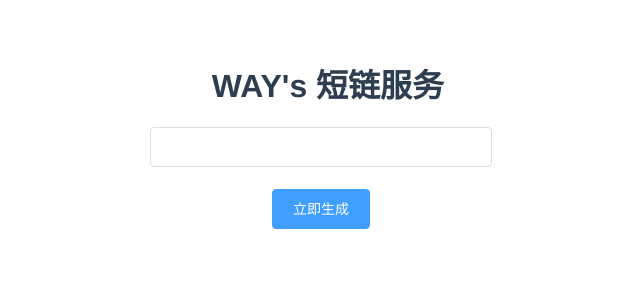
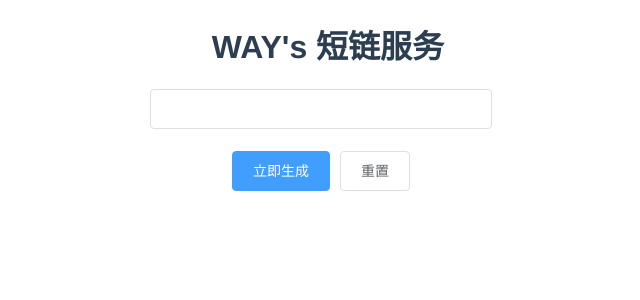
Before and after one commit to iceloX/short-url-web, a Vue app: page / in a window 1280 px wide. Shown: the top 300 px of the page, without its empty margins (312-952 px from the left). Built offline with nearby package versions, Linux system fonts and the light colour scheme.

Commit message:
'完成相关代码业务逻辑'

```diff
--- a/package.json
+++ b/package.json
@@ -12,11 +12,13 @@
     "core-js": "^3.6.5",
     "element-ui": "^2.15.6",
     "vue": "^2.6.11",
-    "vue-axios": "^3.3.7"
+    "vue-axios": "^3.3.7",
+    "vue-router": "^3.5.2"
   },
   "devDependencies": {
     "@vue/cli-plugin-babel": "~4.5.0",
     "@vue/cli-plugin-eslint": "~4.5.0",
+    "@vue/cli-plugin-router": "^4.5.14",
     "@vue/cli-service": "~4.5.0",
     "babel-eslint": "^10.1.0",
     "babel-plugin-component": "^1.1.1",
--- a/src/App.vue
+++ b/src/App.vue
@@ -1,20 +1,9 @@
 <template>
   <div id="app">
-    <Main/>
+    <Main></Main>
+    <router-view/>
   </div>
 </template>
-
-<script>
-import Main from './components/Main.vue'
-
-
-export default {
-  name: 'App',
-  components: {
-    Main
-  }
-}
-</script>
 
 <style>
 #app {
@@ -23,6 +12,18 @@ export default {
   -moz-osx-font-smoothing: grayscale;
   text-align: center;
   color: #2c3e50;
-  margin-top: 60px;
+}
+
+#nav {
+  padding: 30px;
+}
+
+#nav a {
+  font-weight: bold;
+  color: #2c3e50;
+}
+
+#nav a.router-link-exact-active {
+  color: #42b983;
 }
 </style>
--- a/src/components/Main.vue
+++ b/src/components/Main.vue
@@ -3,7 +3,7 @@
     <h1>WAY's 短链服务</h1>
     <el-form
       :model="urlForm"
-      :rules="rule"
+      :rules="rules"
       ref="urlForm"
       label-width="100px"
       class="url-input"
@@ -11,16 +11,22 @@
       <el-form-item prop="url">
         <el-input v-model="urlForm.url"></el-input>
       </el-form-item>
-      <el-form-item prop="url">
-        <el-button type="primary" @click.prevent="submit()">立即生成</el-button>
+
+      <el-form-item>
+        <el-button type="primary" @click.prevent="submitForm()"
+          >立即生成</el-button
+        >
+        <el-button @click="resetForm('urlForm')">重置</el-button>
       </el-form-item>
     </el-form>
   </div>
 </template>
 
 <script>
+// import axios from "axios";
+import mainconst from "../constants/main.constants";
 import axios from "axios";
-import mainconst from "../constants/main.constants";
+
 export default {
   name: "Main",
   data() {
@@ -28,39 +34,78 @@ export default {
     let urlReg = mainconst.URL_REGX;
     var validateUrl = (rule, value, callback) => {
       if (!urlReg.test(value)) {
-        callback(new Error("请输入正确的网址"));
+        callback(new Error("请输入正确的网址!"));
       }
+      callback();
     };
     return {
       urlForm: {
         url: "",
       },
-      rule: {
+      rules: {
         url: [
-          { required: true, message: "请输入正确的网址", trigger: "blur" },
+          { required: true, message: "请输入正确的网址!", trigger: "blur" },
           { validator: validateUrl, trigger: "blur" },
         ],
       },
     };
   },
   methods: {
-    submit() {
-      var url = this.urlForm.url;
-      var currentTime = new Date().getTime();
-      axios({
-        method: "post",
-        data: {
-          origin: url,
-          currentTime: currentTime,
-        },
-        url: "http://localhost:18880/url",
-      }).then(function(resp) {
-        console.log(resp.data);
+    submitForm() {
+      this.$refs["urlForm"].validate((valid) => {
+        if (valid) {
+          var url = this.urlForm.url;
+          var currentTime = new Date().getTime();
+          axios
+            .post(mainconst.SERVICE_URL + "/url", {
+              origin: url,
+              currentTime: currentTime,
+            })
+            .then((resp) => {
+              if (resp.data.code == mainconst.SUCCESS_CODE) {
+                console.log(resp.data);
+                this.$msgbox.alert(
+                  mainconst.ROOT_URL + resp.data.data.suffix,
+                  "生成成功",
+                  {
+                    confirmButtonText: "确定",
+                    callback: (action) => {
+                      this.$message({
+                        type: "info",
+                        message: `action: ${action}`,
+                      });
+                    },
+                  }
+                );
+              } else {
+                this.$notify.error({
+                  title: "生成失败",
+                  dangerouslyUseHTMLString: true,
+                  message:"<a href='https://github.com/iceloX/short-url-service/issues'>立即反馈</a>",
+                  duration: 0,
+                });
+              }
+            })
+            .catch((error)=> {
+              this.$notify.error({
+                title: "生成失败",
+                dangerouslyUseHTMLString: true,
+                message: error+"</br>"+"<a href='https://github.com/iceloX/short-url-service/issues'>立即反馈</a>",
+                duration: 0,
+              });
+            });
+        } else {
+          this.$notify.error({
+            title: "生成失败",
+            message: "请求失败！",
+            duration: 0,
+          });
+          return false;
+        }
       });
     },
-    reset() {
-      // 设置为空
-      this.website = "";
+    resetForm(formName) {
+      this.$refs[formName].resetFields();
     },
   },
 };
--- a/src/constants/main.constants.js
+++ b/src/constants/main.constants.js
@@ -1,5 +1,12 @@
 const URL_REGX = /^(((ht|f)tps?):\/\/)?[\w-]+(\.[\w-]+)+([\w.,@?^=%&:/~+#-]*[\w@?^=%&/~+#-])?$/
-
+const SUCCESS_CODE = 200
+// 域名配置记得加"/"
+const ROOT_URL = "http://127.0.0.1/";
+// 后端域名配置 不需要加 "/"
+const SERVICE_URL = "http://127.0.0.1:18880"
 export default{
     URL_REGX,
+    SUCCESS_CODE,
+    ROOT_URL,
+    SERVICE_URL
 }
--- a/src/main.js
+++ b/src/main.js
@@ -1,16 +1,45 @@
-import Vue from 'vue'
-import App from './App.vue'
-import ElementUI from 'element-ui';
-import 'element-ui/lib/theme-chalk/index.css';
-import axios from 'axios'
-import VueAxios from 'vue-axios'
+import Vue from "vue";
+import App from "./App.vue";
+import element from "./plugins/element-ui";
+import "element-ui/lib/theme-chalk/index.css";
+import axios from "axios";
+import VueAxios from "vue-axios";
+import VueRouter from "vue-router";
+import router from "./router/index";
+import mainconst from "./constants/main.constants"
+
+Vue.config.productionTip = false;
+Vue.use(element);
+Vue.use(VueAxios, axios);
+Vue.prototype.$axios = axios;
+Vue.use(VueRouter);
 
 
-Vue.config.productionTip = false
-Vue.use(ElementUI);
-Vue.prototype.$axios = axios
-Vue.use(VueAxios,axios);
-Vue.prototype.$axios = axios
+
+router.beforeEach((to, from, next) => {
+  if (to.meta.title) {
+    document.title = to.meta.title
+  }
+  var suffix = to.path;
+  var regex = /^\/[A-Za-z0-9]+$/;
+  if (regex.test(suffix)) {
+    console.log(suffix);
+    axios.get(mainconst.SERVICE_URL + suffix).then((res) => {
+      console.log(res);
+      if (res.data.code == mainconst.SUCCESS_CODE) {
+        location.href = res.data.data.origin;
+      }else{
+        location.href = mainconst.ROOT_URL;
+      }
+    });
+    next();
+  } else {
+    next(); //必不可少
+    return;
+  }
+});
+
 new Vue({
-  render: h => h(App),
-}).$mount('#app')
+  router,
+  render: (h) => h(App),
+}).$mount("#app");
--- /dev/null
+++ b/src/plugins/element-ui.js
@@ -0,0 +1,14 @@
+// 导入自己需要的组件
+import {  Form,FormItem,Input, Button,Alert,MessageBox,Notification } from 'element-ui'
+const element = {
+  install: function (Vue) {
+    Vue.use(Button)
+    Vue.use(Form)
+    Vue.use(FormItem)
+    Vue.use(Input)
+    Vue.use(Alert)
+    Vue.prototype.$msgbox = MessageBox;
+    Vue.prototype.$notify = Notification;
+  }
+}
+export default element
--- /dev/null
+++ b/src/router/index.js
@@ -0,0 +1,22 @@
+import Vue from "vue";
+import VueRouter from "vue-router";
+import Main from "../components/Main.vue";
+
+
+Vue.use(VueRouter);
+const routes = [
+  {
+    path: "/",
+    name: "Main",
+    component: Main,
+    meta: {title:'WAY\'s 短链'}
+  }
+];
+
+const router = new VueRouter({
+  mode: "history",
+  base: process.env.BASE_URL,
+  routes,
+});
+
+export default router;
--- /dev/null
+++ b/vue.config.js
@@ -0,0 +1,13 @@
+module.exports = {
+
+    // 基本路径
+    publicPath :"/",
+
+    // 输出文件目录
+    outputDir:"dist",
+
+    // 服务器配置
+    devServer: {
+        port: 80
+      }
+  }
```
Also changed, not shown: src/plugins/element.js (deleted, +0 -7 lines), 1 other file (tests, documents, lock files or other folders).
